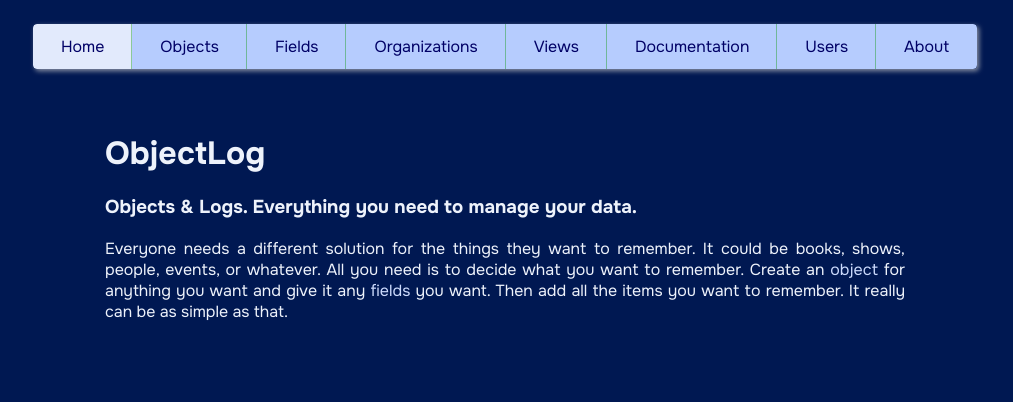
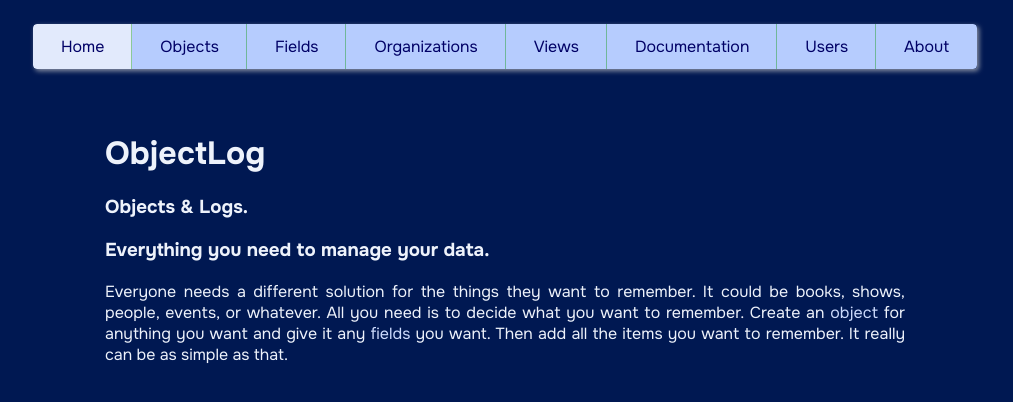
Before and after one commit to abidurr/objectlog, a Next.js app: page / in a window 1280 px wide. Shown: the top 402 px of the page, without its empty margins (135-1148 px from the left). Built offline with nearby package versions, Linux system fonts and the light colour scheme.

Commit message:
Update home page

```diff
--- a/app/page.tsx
+++ b/app/page.tsx
@@ -12,7 +12,8 @@ export default function Home() {
       <Header />
       <Container>
         <h1>ObjectLog</h1>
-        <h3>Objects & Logs. Everything you need to manage your data.</h3>
+        <h3>Objects & Logs.</h3>
+        <h3>Everything you need to manage your data.</h3>
         <StyledPara>
           Everyone needs a different solution for the things they want to
           remember. It could be books, shows, people, events, or whatever. All
```
